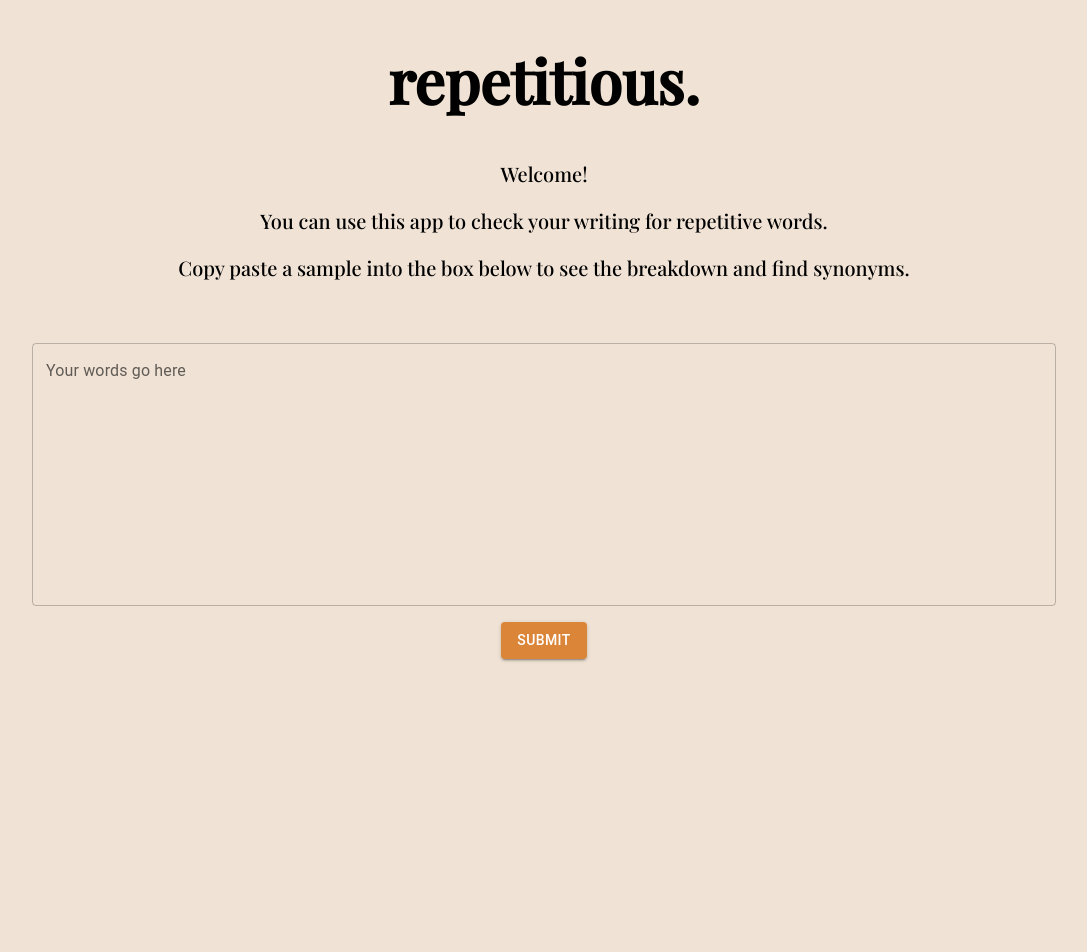
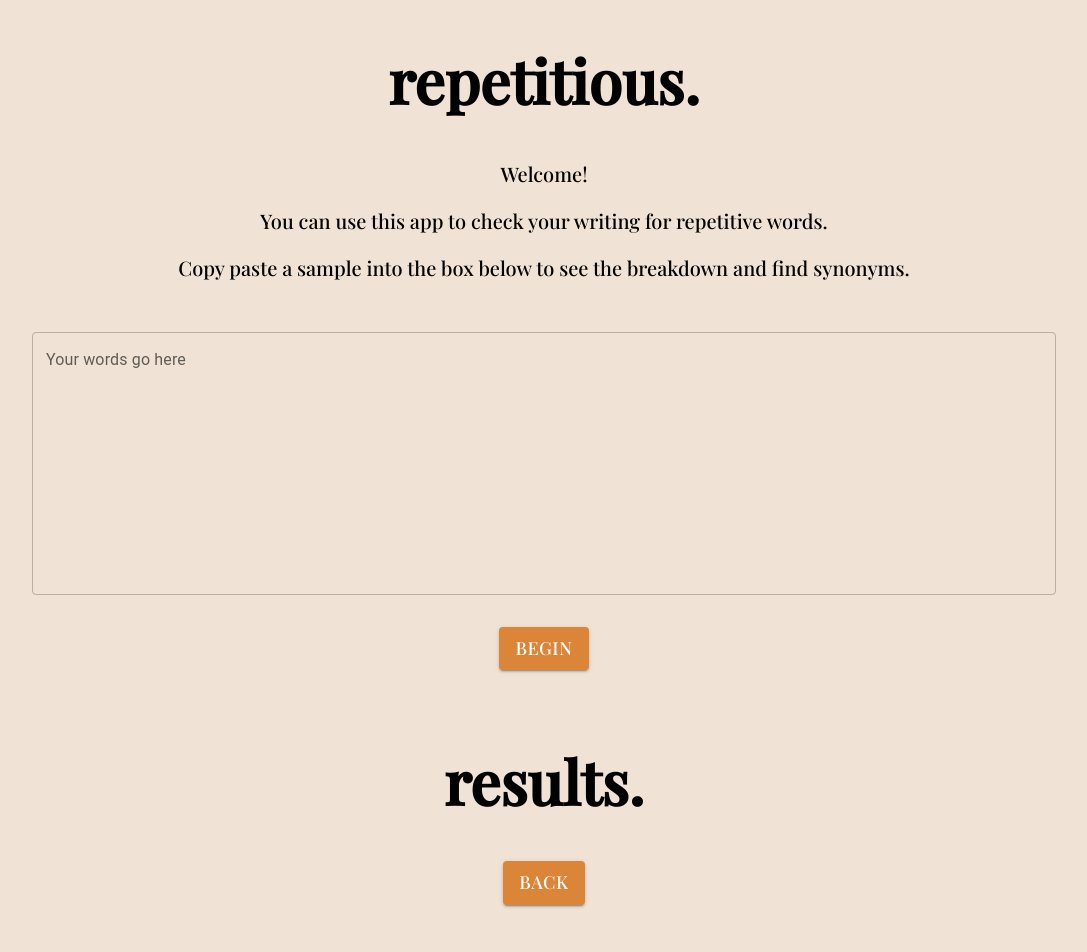
Before and after one commit to josephklein87/Repeater-App, a React (Create React App) app: page / in a window 1280 px wide. Shown: the top 952 px of the page, without its empty margins (96-1183 px from the left). Before the commit the page ends 800 px from the top, so only its background shows below. Built offline with nearby package versions, Linux system fonts and the light colour scheme.

Commit message:
added results page that displays your repeated words

```diff
--- a/public/index.html
+++ b/public/index.html
@@ -14,7 +14,7 @@
     <link rel="preconnect" href="https://fonts.googleapis.com">
     <link rel="preconnect" href="https://fonts.gstatic.com" crossorigin>
     <link href="https://fonts.googleapis.com/css2?family=Playfair+Display:wght@500&display=swap" rel="stylesheet">
-    <title>repetitious</title>
+    <title>repetitious.</title>
   </head>
   <body>
     <noscript>You need to enable JavaScript to run this app.</noscript>
--- a/src/App.css
+++ b/src/App.css
@@ -35,3 +35,34 @@ form {
   justify-content: center;
   flex-direction: column;
 }
+
+.word-word {
+  margin: 5px;
+  font-size: 20px;
+}
+
+.word-count {
+  font-size: 20px;
+}
+
+.count-container {
+  background-color: rgb(240, 227, 213);
+  padding: 5px 11px;
+  border-radius: 50%;
+  font-size: 20px;
+  margin-left: 10px;
+}
+
+.words-container {
+  display: flex;
+  border-radius: 10%;
+  padding: 20px !important;
+  background-color: rgb(251, 196, 137);
+  padding: 5px;
+  margin: 10px;
+  align-items: center;
+}
+
+.word-box {
+  margin-top: 20px;
+}
--- a/src/App.js
+++ b/src/App.js
@@ -2,6 +2,7 @@ import './App.css';
 // import axios from 'axios';
 import React, {useState, useEffect} from 'react'
 import Mainpage from './components/mainpage';
+import Results from './components/results';
 
 function App() {
   let [userWords, setUserWords] = useState([]);
@@ -9,6 +10,7 @@ function App() {
   return (
    <>
    <Mainpage userWords={userWords} setUserWords={setUserWords}/>
+   <Results userWords={userWords} />
    </>
   );
 }
--- a/src/components/mainpage.js
+++ b/src/components/mainpage.js
@@ -95,19 +95,20 @@ function Mainpage(props) {
                         },
                         "& .MuiFormLabel-root.Mui-focused": {
                             color: '#db8539'
-                            }
+                        }
                       }}
                 />
                 <Button
                     variant="contained"
                     type="submit"
                     className='submit-button'
-                    sx={{mt:2,
+                    sx={{mt:4,
                     backgroundColor:"#db8539",
                     "&:hover": {
                         backgroundColor: "#b5651f"
-                    }}} >
-                        Submit
+                    }, fontFamily: 'Playfair Display',
+                        fontSize: "18px"}} >
+                        begin
                 </Button>
         </Box>
         </form>
--- /dev/null
+++ b/src/components/results.js
@@ -0,0 +1,65 @@
+import React, {useState, useEffect} from 'react'
+import TextField from '@mui/material/TextField';
+import Button from '@mui/material/Button';
+import Box from "@mui/material/Box";
+import '../App.css';
+
+function Results(props) {
+
+   return (
+    <>
+    <h1 className='readpeat-header'>results.</h1>
+    <Box
+        display="flex"
+        flexDirection="column"
+        justifyContent="flex-start"
+        alignItems="center"
+        minHeight="400px"
+        >
+            <Button
+                variant="contained"
+                    type="submit"
+                    className='back-button'
+                    sx={{mb: 5,
+                    backgroundColor:"#db8539",
+                    "&:hover": {
+                        backgroundColor: "#b5651f"
+                    }, fontFamily: 'Playfair Display',
+                        fontSize: "18px"}} >
+                        back
+                </Button>
+                <p className='paragraph'>These are the words that repeat in your writing.</p>
+                <p className='paragraph'>Some common words have been eliminated.</p>
+                <Box
+                    display="flex"
+                    flexDirection="row"
+                    justifyContent="center"
+                    alignItems="center"
+                    className="word-box"
+                >
+                    {
+                    props.userWords.map((words)=>{
+                            return <>
+                            { words.count > 1 ?
+                                <>
+                                    <div className='words-container'>
+                                        <h5 className='word-word'>{words.word}</h5>
+                                        <div className='count-container'>
+                                            {words.count}
+                                        </div>
+                                    </div>
+                                </>
+                                :
+                                null
+                            }
+                            </>
+                        })
+                    }
+                </Box>
+         </Box>
+        </>
+   )
+
+}
+
+export default Results
```
